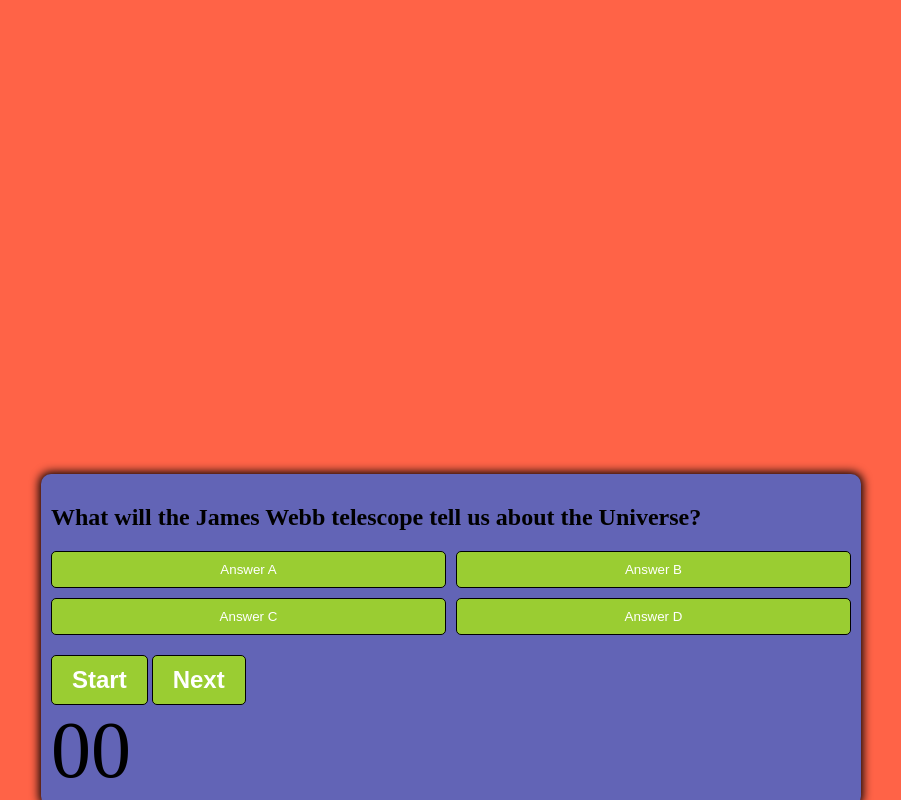
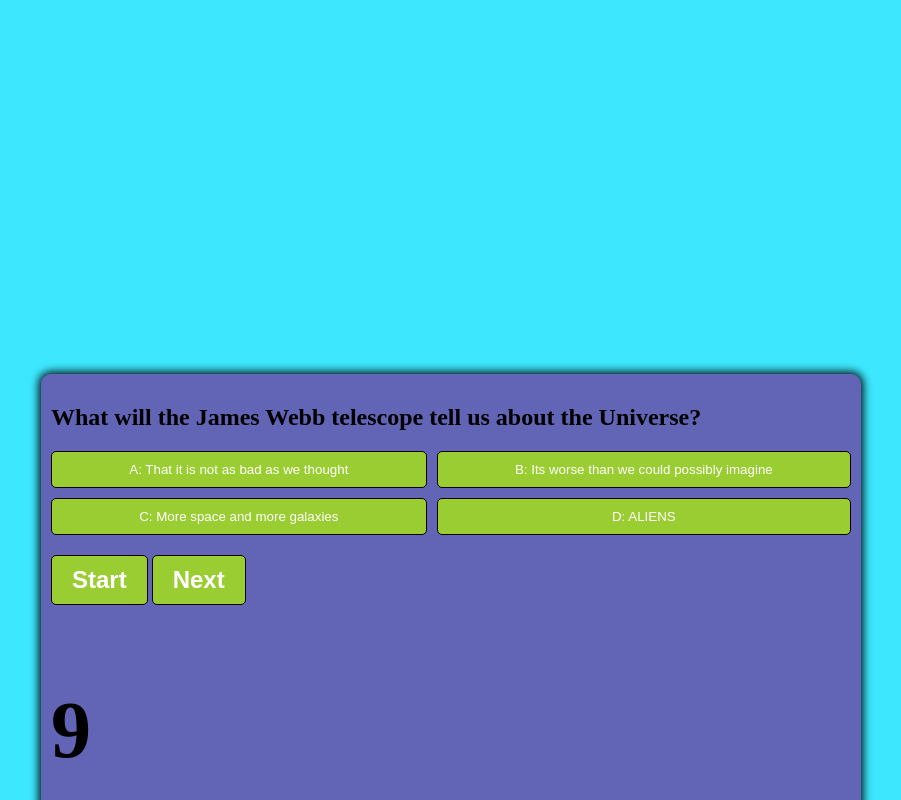
Before and after one commit to tyarchy/Mega_Trivia_Quiz, a plain HTML site: page index.html in a window 1280 px wide. Both pictures are taken after a click on the button "Start". Shown: the top 800 px of the page, without its empty margins (189-1090 px from the left). Drawn offline with nearby package versions, Linux system fonts and the light colour scheme.

Commit message:
timer and score added

```diff
--- a/assets/css.css
+++ b/assets/css.css
@@ -10,7 +10,7 @@
     height: 100vw;
     justify-content: center;
     align-items: center;
-    background-color:tomato;
+    background-color:#ff0000c2;
 }
 
 .container {
--- a/assets/js.js
+++ b/assets/js.js
@@ -1,49 +1,45 @@
-
-
 var questions = [
   {
     id: 1,
-        question: 'What will the James Webb telescope tell us about the Universe?',
+    question: "What will the James Webb telescope tell us about the Universe?",
     answers: [
-            { text: 'A: That it is not as bad as we thought', correct: false },
-            { text: 'B: Its worse than we could possibly imagine', correct: false },
-            { text: 'C: More space and more galaxies', correct: true },
-            { text: 'D: ALIENS', correct: false },
+      { text: "A: That it is not as bad as we thought", correct: false },
+      { text: "B: Its worse than we could possibly imagine", correct: false },
+      { text: "C: More space and more galaxies", correct: true },
+      { text: "D: ALIENS", correct: false },
     ],
   },
 
   {
     id: 2,
-        question: 'Who was James Webb anyway?',
+    question: "Who was James Webb anyway?",
     answers: [
-            { text: 'A: A Mechanic', correct: false },
-            { text: 'B: A bean counter', correct: true },
-            { text: 'C: An astrophyscist', correct: false },
-            { text: 'D: An astronomer', correct: false }
-        ]
+      { text: "A: A Mechanic", correct: false },
+      { text: "B: A bean counter", correct: true },
+      { text: "C: An astrophyscist", correct: false },
+      { text: "D: An astronomer", correct: false },
+    ],
   },
   {
     id: 3,
-        question: 'When was the Hubble Telescope launced?',
+    question: "When was the Hubble Telescope launched?",
     answers: [
-            { text: 'A: 2011', correct: false },
-            { text: 'B: 1982', correct: false },
-            { text: 'C: 1990', correct: true },
-            { text: 'D: 2001', correct: false }
-        ]
+      { text: "A: 2011", correct: false },
+      { text: "B: 1982", correct: false },
+      { text: "C: 1990", correct: true },
+      { text: "D: 2001", correct: false },
+    ],
   },
   {
     id: 4,
-        question: 'How far back in time will the James Webb Telescope look?',
+    question: "How far back in time will the James Webb Telescope look?",
     answers: [
-            { text: 'A: 13.5 billion years', correct: true },
-            { text: 'B: It cannot see back in time', correct: false },
-            { text: 'C: All the way back to the beginning', correct: false },
-            { text: 'D: 22 billion years', correct: false }
-        ]
+      { text: "A: 13.5 billion years", correct: true },
+      { text: "B: It cannot see back in time", correct: false },
+      { text: "C: All the way back to the beginning", correct: false },
+      { text: "D: 22 billion years", correct: false },
+    ],
   },
-
-
 ];
 
 //The Quiz Pseudocode
@@ -51,7 +47,6 @@
 //When the user pushes the start button:
 //a timer begins
 //the first question is presented
-
 
 //When the user chooses an answer:
 // the page indicates "WRONG" or "RIGHT" for the chosen button
@@ -67,53 +62,84 @@
 //When the quiz is over the users score is shown
 // the user can then save their score and initials
 
-
-
-
-var nextButton = document.getElementById('next-btn');
-var answerButtons = document.getElementById('answer-buttons');
+var nextButton = document.getElementById("next-btn");
+var answerButtons = document.getElementById("answer-buttons");
 var answerbtns = document.querySelector(".btn");
 var nextBtn = document.getElementById("next-btn");
 var qCount = 0;
 var qId = 1;
+var time = 10;
+var counter;
+var score = 0;
 
-document.querySelector("#qText").innerHTML = questions[qCount].question
-
-
-var startButton = document.getElementById("start-btn").addEventListener("click", function () {
+document.querySelector("#qText").innerHTML = questions[qCount].question;
 
 function here(arg) {
   if (arg == true) {
-            answerButtons.innerHTML = "RIGHT";
-        } else answerButtons.innerHTML = "WRONG!";
-    };
+    document.body.setAttribute("style", "background-color: #08ff00c2;");
+    score += time
+  } else {
+    document.body.setAttribute("style", "background-color: #ff0000c2;");
+    time = time - 5;
+  }
 
-    here(arg);
+  console.log(qCount);
+  if (qCount < questions.length - 1) {
+    qCount++;
+    qId++;
+    setPage();
+  }
+
+}
+
+function setPage() {
+  for (
+    let i = 0;
+    i < document.getElementById("answer-buttons").children.length;
+    i++
+  ) {
+    document
+      .getElementById("answer-buttons")
+      .children[i].setAttribute(
+        "onclick",
+        `here(${questions[qCount].answers[i].correct})`
+      );
+
+    document.getElementById("answer-buttons").children[i].innerHTML =
+      questions[qCount].answers[i].text;
+
+    document.querySelector("#qText").innerHTML = questions[qCount].question;
+  }
+
+  document.getElementById("score").innerHTML = score;
+
+}
+
+var startButton = document
+  .getElementById("start-btn")
+  .addEventListener("click", function () {
+    setPage();
+
+    counter = setInterval(function () {
+      document.getElementById("time").innerHTML = time;
+
+      if (time <= 0) {
+        console.log("TIMES UP");
 
 
-    for (let i = 0; i < document.getElementById("answer-buttons").children.length; i++) {
-
-        document.getElementById("answer-buttons").children[i].setAttribute("onclick", `here(${questions[qCount].answers[i].correct})`)
-
-        document.getElementById("answer-buttons").children[i].innerHTML = questions[qCount].answers[i].text;
 
 
-        document.querySelector("#qText").innerHTML = questions[qCount].question;
+        clearInterval(counter);
+      }
+
+      time--;
+    }, 1000);
 
     const nextBtn = document.getElementById("next-btn");
     // if next btn q button
     nextBtn.onclick = () => {
-        if (qCount < questions.length - 1) {
-            qCount++;
-            qId++;
 
-    }
-
-
-
-        }
-    }
-
+    };
+  });
 
 // setInterval(function () { console.log("YOU LOSE!"); }, 30000);
-})
--- a/index.html
+++ b/index.html
@@ -9,7 +9,7 @@
     <link rel="stylesheet" href=.\assets\css.css>
 </head>
 
-<body>
+<body style="background-color: #00e1ffc2;">
     <div class="container">
         <div id="question-container">
             <h2 id="qText"></h2>
@@ -27,16 +27,15 @@
         <button id="start-btn" class="start-btn btn">Start</button>
         <button id="next-btn" class="next-btn btn">Next</button>
 
-        <div class="timer">
-            <span>00</span>
-        </div>
+        <h3 class="timer" id="time">00</h3>
+        <h3 class="score" id="score">00</h3>
 
     </div>
 
     <div class="score">
         <span id="right-answers"></span>
     </div>
-
+    <script src="https://code.jquery.com/jquery.js"></script>
     <script src="assets\js.js"></script>
 </body>
 
```
Lines whose indentation alone changed are shown as unchanged.
